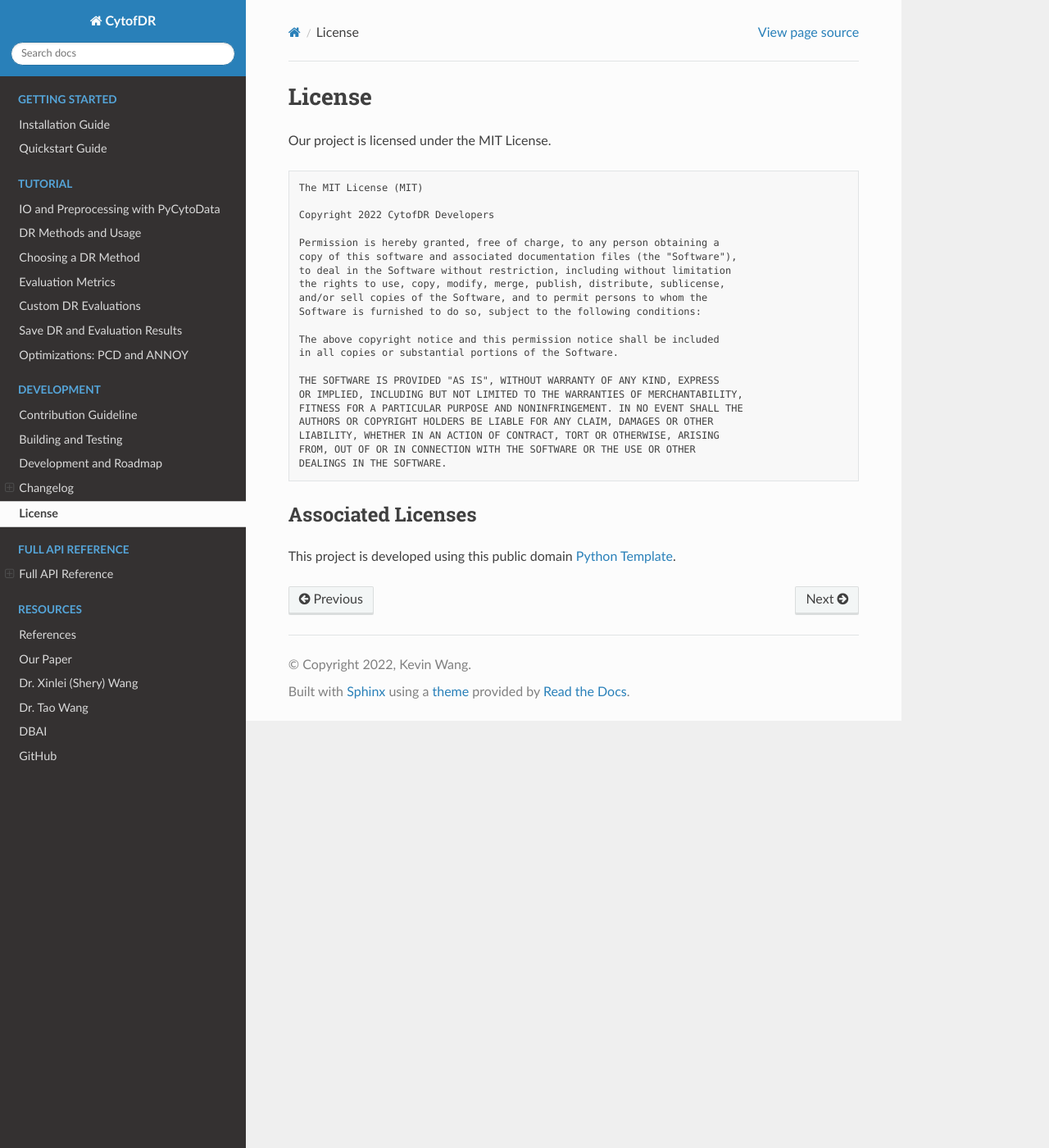
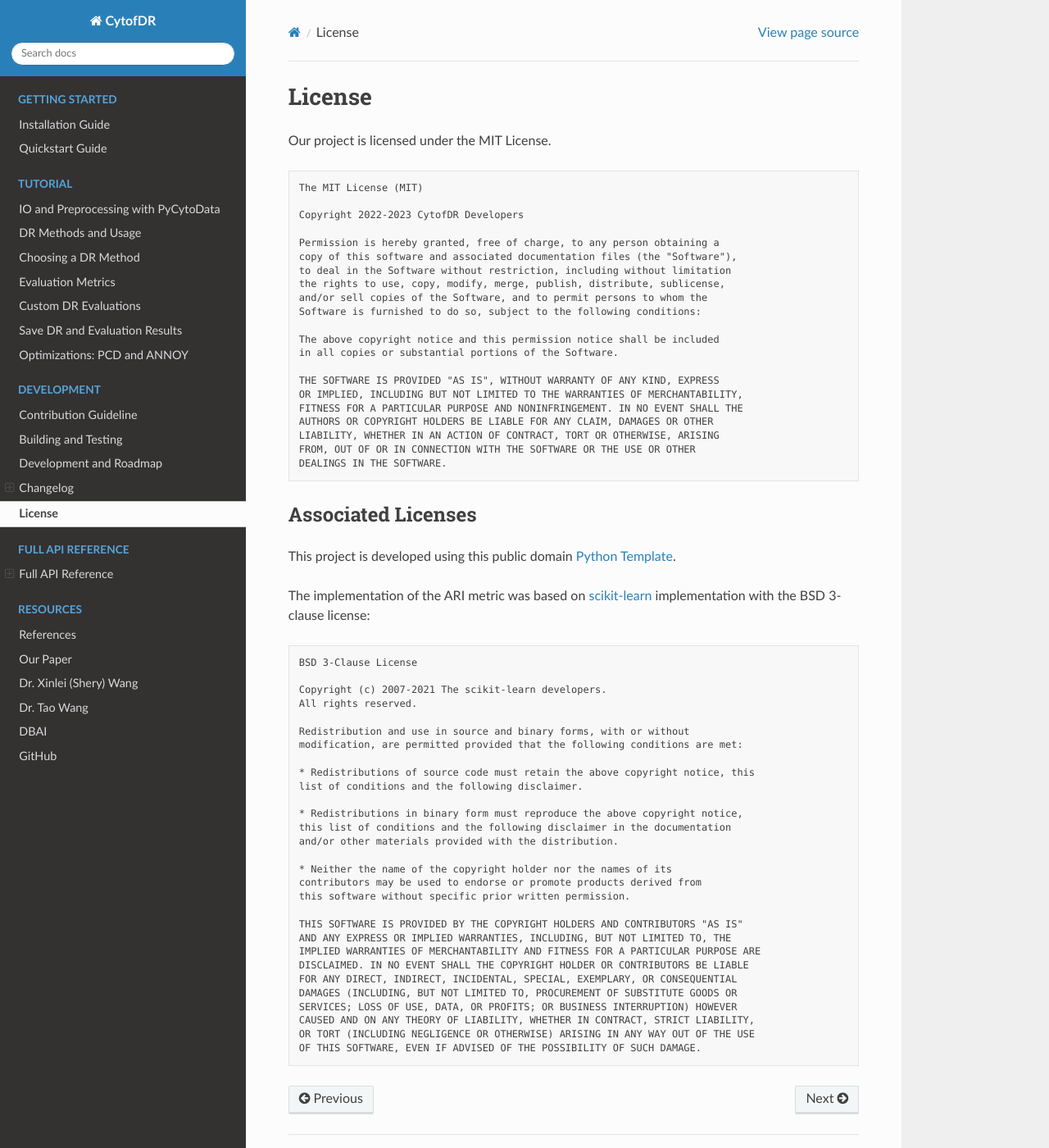
Before and after one commit to kevin931/CytofDR, a Sphinx documentation site: the page built from docs/source/license.rst, in a window 1280 px wide and 1400 px high. Shown: the whole window at 82% size. Built offline with Sphinx 7.4.7 and the Read the Docs theme 2.0.0, drawn with Linux system fonts in a browser that asks for light colours; some of the changed text lies outside the part shown.

Commit message:
Update 2023 licensing information

```diff
--- a/docs/source/conf.py
+++ b/docs/source/conf.py
@@ -18,7 +18,7 @@
 # -- Project information -----------------------------------------------------
 
 project = 'CytofDR'
-copyright = '2022, Kevin Wang'
+copyright = '2022-2023, CytofDR Developers'
 author = 'Kevin Wang'
 release = '0.1.0'
 
--- a/docs/source/license.rst
+++ b/docs/source/license.rst
@@ -8,7 +8,7 @@
 
     The MIT License (MIT)
 
-    Copyright 2022 CytofDR Developers
+    Copyright 2022-2023 CytofDR Developers
 
     Permission is hereby granted, free of charge, to any person obtaining a
     copy of this software and associated documentation files (the "Software"),
@@ -34,3 +34,37 @@
 ********************
 
 This project is developed using this public domain `Python Template <https://github.com/kevin931/PythonTemplate>`_.
+
+The implementation of the ARI metric was based on `scikit-learn <https://scikit-learn.org>`_ implementation with the BSD 3-clause license:
+
+.. code-block:: text
+
+    BSD 3-Clause License
+
+    Copyright (c) 2007-2021 The scikit-learn developers.
+    All rights reserved.
+
+    Redistribution and use in source and binary forms, with or without
+    modification, are permitted provided that the following conditions are met:
+
+    * Redistributions of source code must retain the above copyright notice, this
+    list of conditions and the following disclaimer.
+
+    * Redistributions in binary form must reproduce the above copyright notice,
+    this list of conditions and the following disclaimer in the documentation
+    and/or other materials provided with the distribution.
+
+    * Neither the name of the copyright holder nor the names of its
+    contributors may be used to endorse or promote products derived from
+    this software without specific prior written permission.
+
+    THIS SOFTWARE IS PROVIDED BY THE COPYRIGHT HOLDERS AND CONTRIBUTORS "AS IS"
+    AND ANY EXPRESS OR IMPLIED WARRANTIES, INCLUDING, BUT NOT LIMITED TO, THE
+    IMPLIED WARRANTIES OF MERCHANTABILITY AND FITNESS FOR A PARTICULAR PURPOSE ARE
+    DISCLAIMED. IN NO EVENT SHALL THE COPYRIGHT HOLDER OR CONTRIBUTORS BE LIABLE
+    FOR ANY DIRECT, INDIRECT, INCIDENTAL, SPECIAL, EXEMPLARY, OR CONSEQUENTIAL
+    DAMAGES (INCLUDING, BUT NOT LIMITED TO, PROCUREMENT OF SUBSTITUTE GOODS OR
+    SERVICES; LOSS OF USE, DATA, OR PROFITS; OR BUSINESS INTERRUPTION) HOWEVER
+    CAUSED AND ON ANY THEORY OF LIABILITY, WHETHER IN CONTRACT, STRICT LIABILITY,
+    OR TORT (INCLUDING NEGLIGENCE OR OTHERWISE) ARISING IN ANY WAY OUT OF THE USE
+    OF THIS SOFTWARE, EVEN IF ADVISED OF THE POSSIBILITY OF SUCH DAMAGE.
```
Also changed, not shown: README.md (+7 -10 lines), LICENSE.txt.
